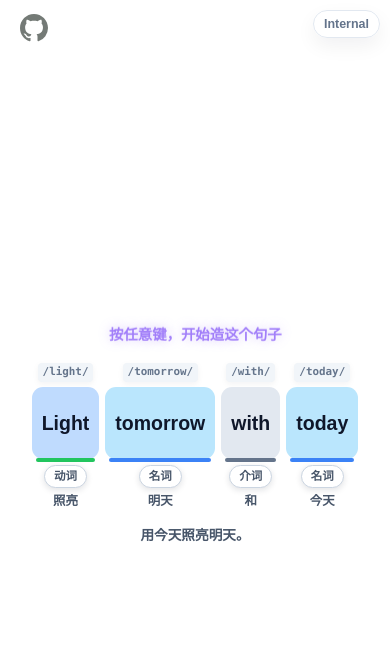
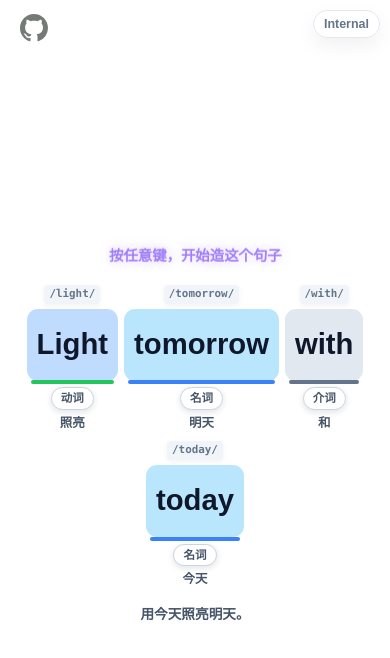
Before and after one commit to ZangaiFamily/gramtree, a Next.js app: page /gramtree/ in a window 390 px wide. Shown: the top 658 px of the page. Built offline with nearby package versions, Linux system fonts and the light colour scheme.

Commit message:
style: enlarge default word text

```diff
--- a/app/globals.css
+++ b/app/globals.css
@@ -1229,7 +1229,7 @@ textarea:focus {
 }
 
 .homeWordText {
-  font-size: clamp(20px, 2.5vw, 35px);
+  font-size: clamp(30px, 3.75vw, 52.5px);
 }
 
 .homePartOfSpeechPill {
@@ -1565,7 +1565,7 @@ textarea:focus {
   }
 
   .homeWordText {
-    font-size: clamp(0.88rem, 5vw, 1.4rem);
+    font-size: clamp(1.32rem, 7.5vw, 2.1rem);
   }
 
   .homeSentenceTranslation {
```
